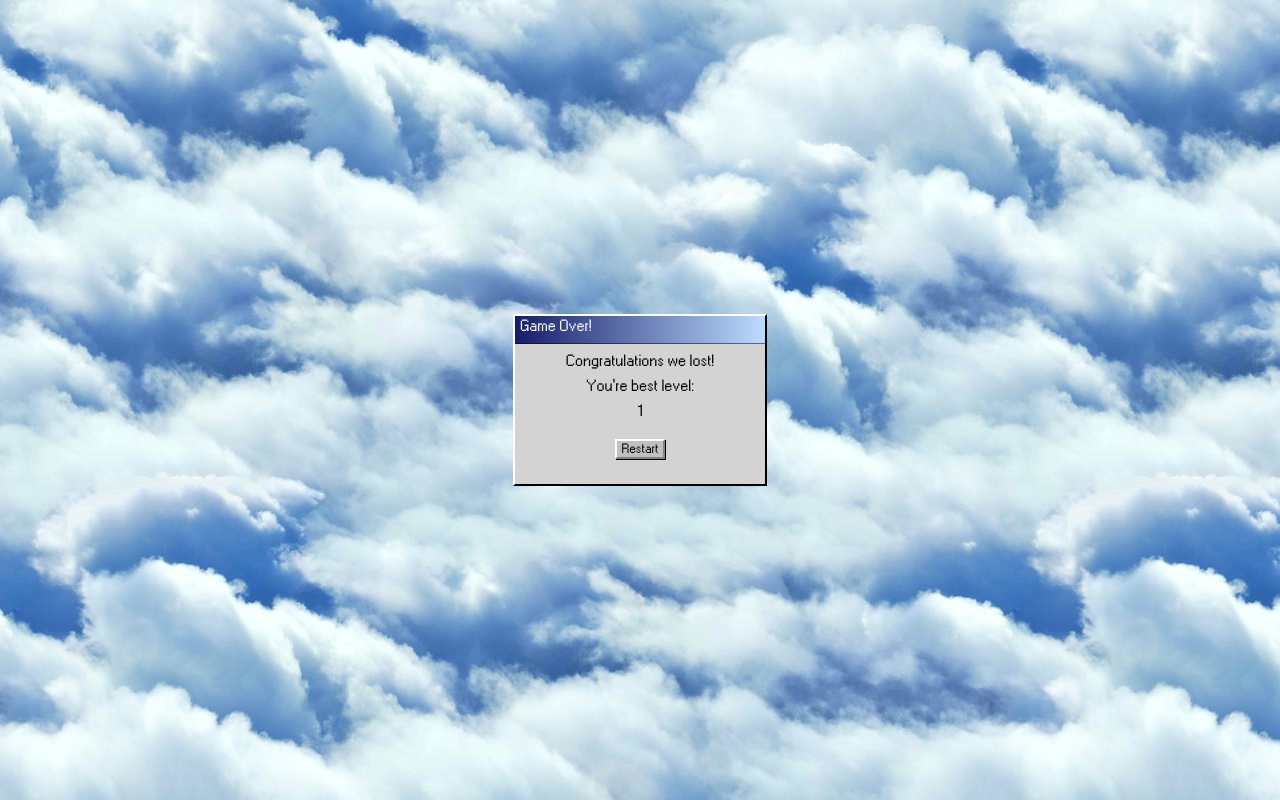
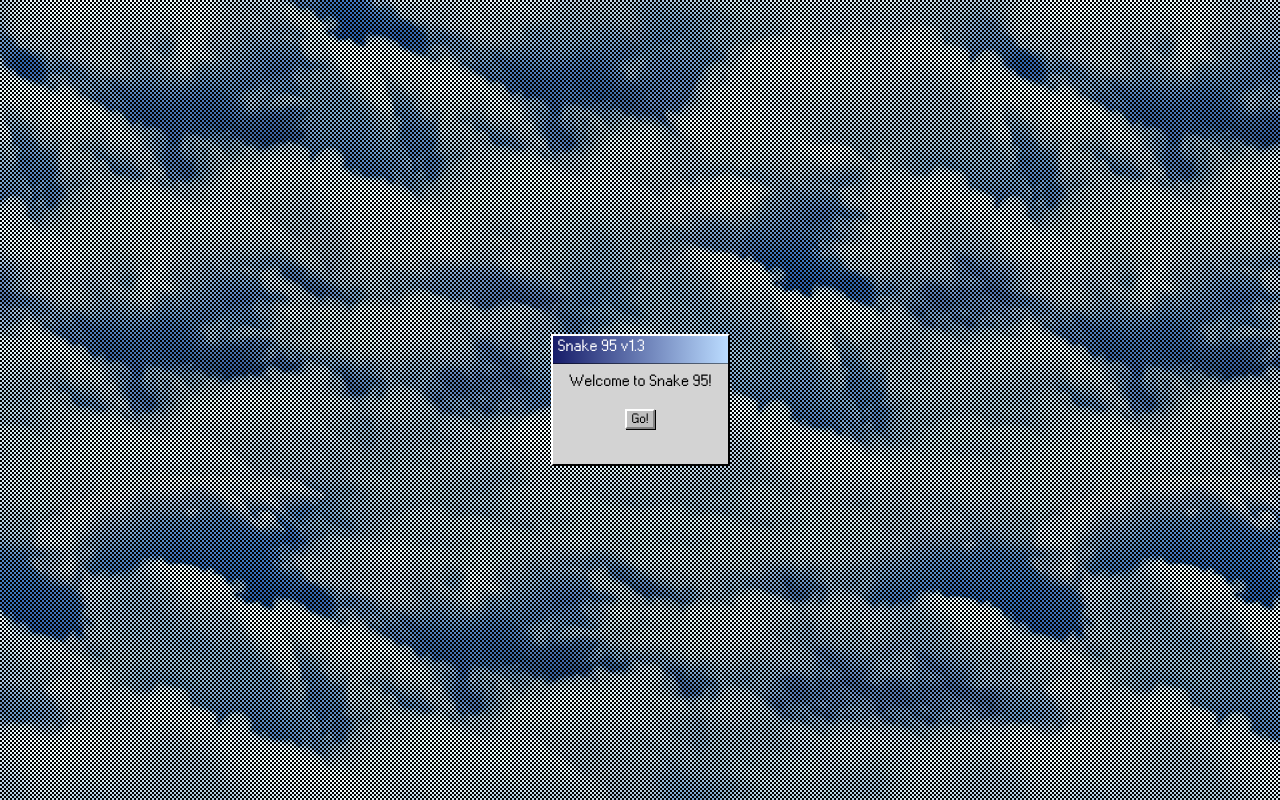
Before and after one commit to Dntutin/Snake-95, a plain HTML site: page index.html in a window 1280 px wide. Drawn offline with Linux system fonts and the light colour scheme.

Commit message:
Added startup screen

```diff
--- a/index.html
+++ b/index.html
@@ -68,9 +68,9 @@
     </style>
 </head>
 <body>
-    <div id="window" class="display">
+    <div style="display: none;" id="window" class="display">
         <div class="window">
-            <div class="header"><p>Snake 95 v1.2</p></div>
+            <div class="header"><p>Snake 95 v1.3</p></div>
             <canvas style="background-image: url('red.png');" width="340px" height="200px" id="ctx"></canvas>
             <center><p id="txt" style="font-family: 'w95';font-size: 13px;">Snake 95</p></center>
         </div>
@@ -91,7 +91,7 @@
 
     <div style="display: none;" style="background-image: url(bg.png);" id="winlvl" class="display">
         <div class="window">
-            <div class="header"><p>Snake 95 v1.2</p></div>
+            <div class="header"><p>Snake 95 v1.3</p></div>
             <div style="width: 250px;height: 120px;">
                 <center>
                     <p style="margin-top: 10px;">Congratulations you complete<br>the level!</p>
@@ -100,13 +100,26 @@
             </div>
         </div>
     </div>
-    <div style="background-image: url(bg.png);" id="win" class="display">
+
+    <div style="background-image: url(bg.png);display: none;" id="win" class="display">
         <div class="window" id="win">
-            <div class="header"><p>Snake 95 v1.2</p></div>
+            <div class="header"><p>Snake 95 v1.3</p></div>
             <div style="width: 250px;height: 120px;">
                 <center>
                     <p style="margin-top: 10px;">Congratulations you complete<br>the level!</p>
                     <input style="padding: 2px;font-family: 'w95';margin-top: 20px;" onclick="score=0;level=0;startGame();" type="button" class="button" value=" Restart ">
+                </center>
+            </div>
+        </div>
+    </div>
+
+    <div style="background-image: url(bg.png);display: flex;" id="sw" class="display">
+        <div class="window" id="sw">
+            <div class="header"><p>Snake 95 v1.3</p></div>
+            <div style="width: 175px;height: 100px;">
+                <center>
+                    <p style="margin-top: 10px;">Welcome to Snake 95!</p>
+                    <input style="padding: 2px;font-family: 'w95';margin-top: 20px;" onclick="startGame();" type="button" class="button" value=" Go! ">
                 </center>
             </div>
         </div>
@@ -351,6 +364,7 @@
                 }
                 document.getElementById("window").style.display = "flex";
                 document.getElementById("gameover").style.display = "none";
+                document.getElementById("sw").style.display = "none";
                 document.getElementById("win").style.display = "none";
                 document.getElementById("winlvl").style.display = "none";
                 ctx.clearRect(0,0,999,999);
@@ -372,7 +386,6 @@
                     tick();
                 }
             }, 200);
-            startGame();
         </script>
 </body>
 </html>
```
